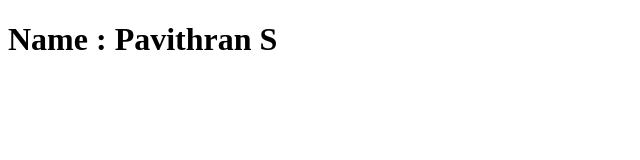
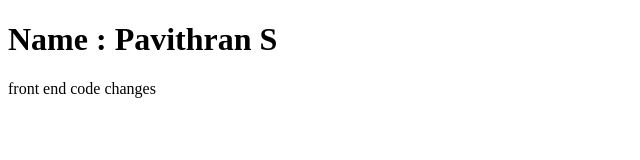
Before and after one commit to pavithran-23-ak/firstfile, a plain HTML site: page index.html in a window 1280 px wide. Shown: the whole page, without its empty margins (0-640 px from the left). Drawn offline with Linux system fonts and the light colour scheme.

Commit message:
fix : some changes

```diff
--- a/index.html
+++ b/index.html
@@ -7,5 +7,6 @@
 </head>
 <body>
     <h1>Name : Pavithran S</h1>
+    <p>front end code changes</p>
 </body>
 </html>
```
